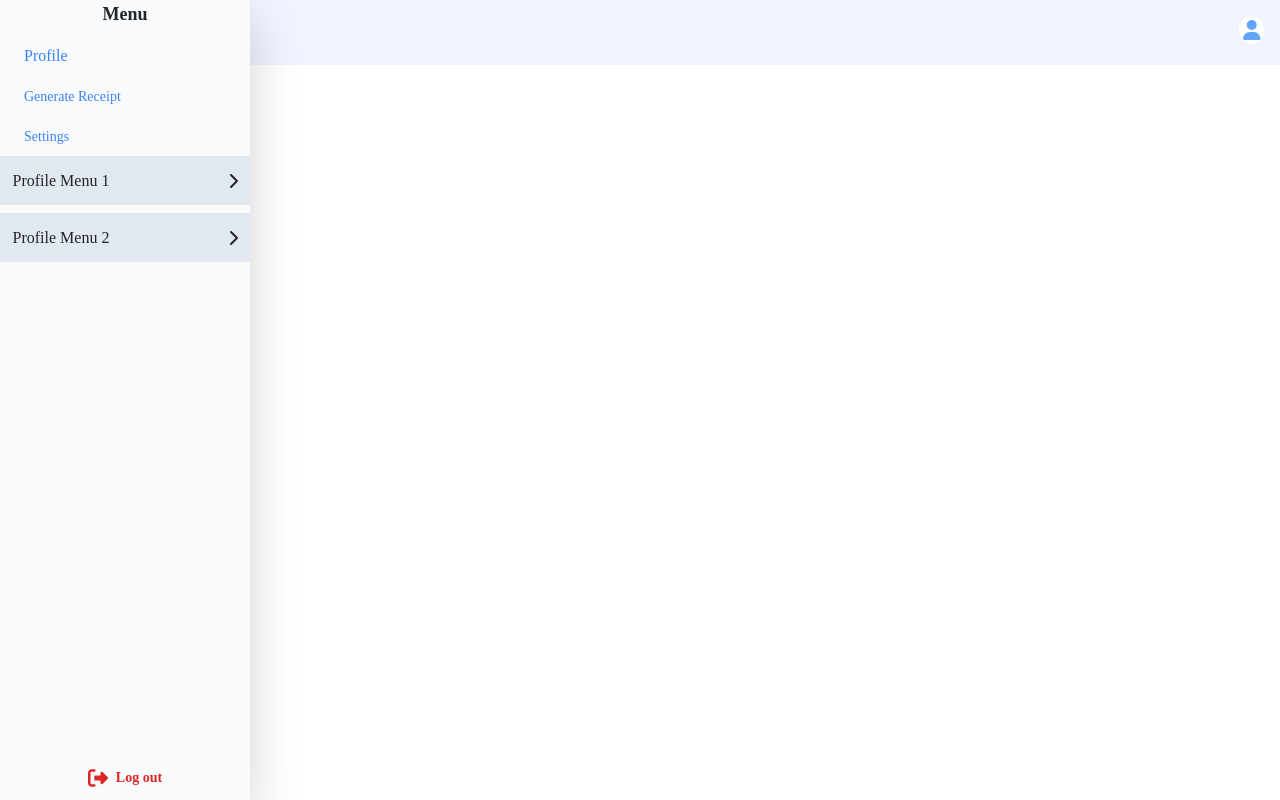
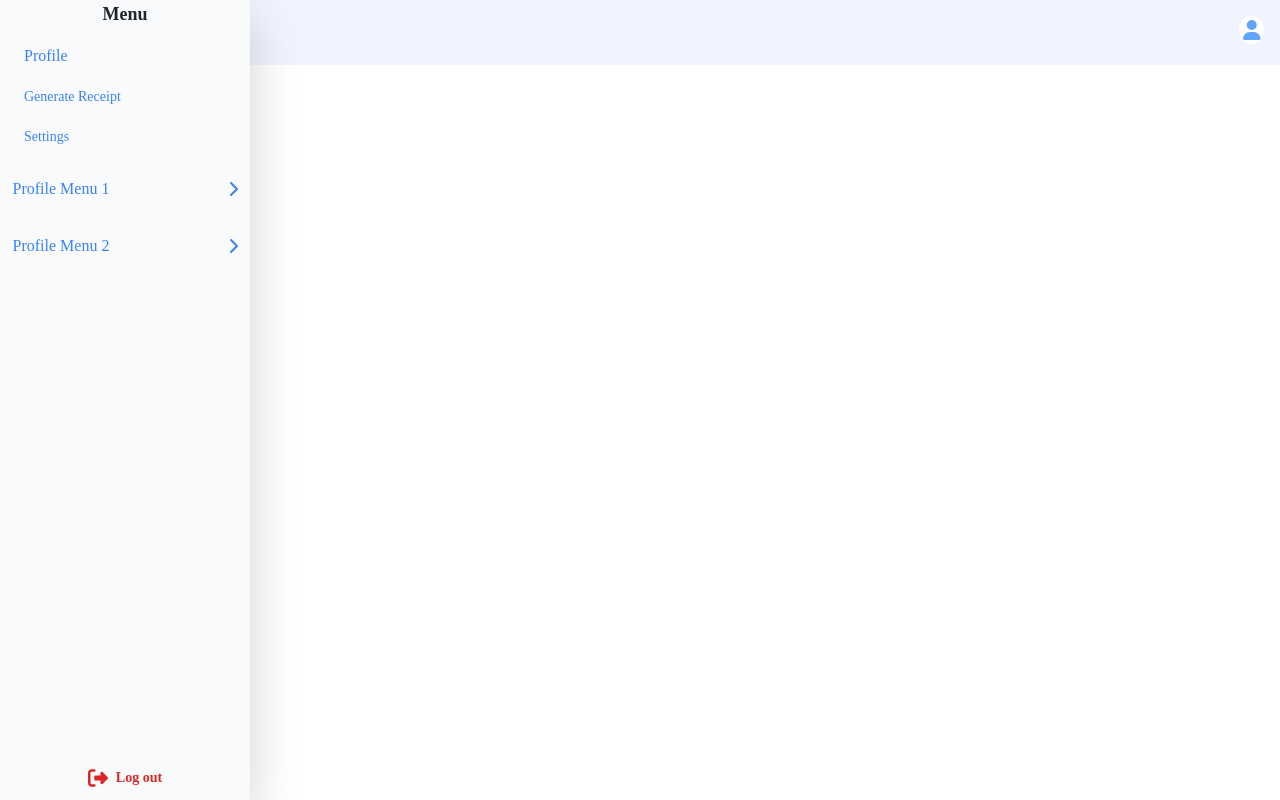
Before and after one commit to tobidechamp15/Receipt-Generator, a React (Create React App) app: page /invoicer in a window 1280 px wide. Built offline with nearby package versions, Linux system fonts and the light colour scheme; a web font is replaced by a local one.

Commit message:
dev changes

```diff
--- a/src/App.css
+++ b/src/App.css
@@ -15,15 +15,15 @@ input {
 .dropdown-open {
   transition-duration: 0.5s; /* Adjust the duration as needed */
   transition-timing-function: ease-in-out;
-
+  background: rgb(226, 223, 235);
   max-height: fit-content; /* Adjust the max height as needed */
   opacity: 1;
 }
 .dropdown-open span {
   display: block;
-  color: #9587e2;
+  color: #7482f6;
   text-decoration: none;
-  padding: 10px 10px ;
+  padding: 10px 10px;
   transition: background-color 0.3s;
 }
 .icon {
@@ -32,9 +32,9 @@ input {
   /* transform: rotate(90deg); */
 }
 .dropdown-open span:hover {
-  background-color: #9587e2; /* Darker blue for the active link */
+  /* background-color: #7482f6; Darker blue for the active link */
   font-weight: bold;
-  transition: .5s;
+  transition: 0.5s;
   color: white;
   cursor: pointer;
 }
--- a/src/Components/Invoicer.js
+++ b/src/Components/Invoicer.js
@@ -44,7 +44,7 @@ const Invoicer = () => {
   const dropdownData = [
     {
       title: "Profile Menu 1",
-      items: ["Item 1", "Item 2"],
+      items: ["Item 1", "Item 2", "Item 3", "Item 4"],
     },
     {
       title: "Profile Menu 2",
@@ -69,7 +69,7 @@ const Invoicer = () => {
               <NavLink
                 to="/invoicer/profile"
                 className={({ isActive }) =>
-                  `${isActive ? "active-tab" : "text-blue-500"} sideBar-tabs
+                  `${isActive ? "active-tab" : "text-blue-500 hover:text-white hover:bg-blue-500"} sideBar-tabs
               `
                 }
               >
@@ -78,7 +78,7 @@ const Invoicer = () => {
               <NavLink
                 to="/invoicer/home"
                 className={({ isActive }) =>
-                  `${isActive ? "active-tab" : "text-blue-500"} sideBar-tabs`
+                  `${isActive ? "active-tab" : "text-blue-500 hover:text-white hover:bg-blue-500"} sideBar-tabs`
                 }
               >
                 <span className="-">Generate Receipt</span>
@@ -86,19 +86,19 @@ const Invoicer = () => {
               <NavLink
                 to="/invoicer/settings"
                 className={({ isActive }) =>
-                  `${isActive ? "active-tab" : "text-blue-500"} sideBar-tabs`
+                  `${isActive ? "active-tab" : "text-blue-500 hover:text-white hover:bg-blue-500"} sideBar-tabs`
                 }
               >
                 <span className="-">Settings</span>
               </NavLink>
-              <ul className="list list-non w-full flex gap-2 flex-col items-center   transition-all ease-in-out duration-500">
+              <ul className="list mt-2 list-non w-full flex gap-2 flex-col items-center   transition-all ease-in-out duration-500">
                 {dropdownData.map((dropdown, index) => (
                   <li
-                    className="w-full flex flex-col hm bg-slate-200 p-[5%]"
+                    className="w-full flex flex-col hm text-blue-500  hover:text-white hover:bg-blue-500"
                     key={index}
                   >
                     <div
-                      className="flex  items-center justify-between w-full transition-all ease-in-out duration-500"
+                      className="flex  items-center justify-between w-full p-[5%] transition-all ease-in-out duration-500"
                       onClick={() => handleDropdownClick(index)}
                     >
                       {dropdown.title}
--- a/src/index.css
+++ b/src/index.css
@@ -105,7 +105,7 @@ input[type="text"]::first-letter {
 }
 
 .hm{
-transition: .7s ease-in-out;
+/* transition: .7s ease-in-out; */
 }
 .rotate{
   transform: rotate(90deg);
```
